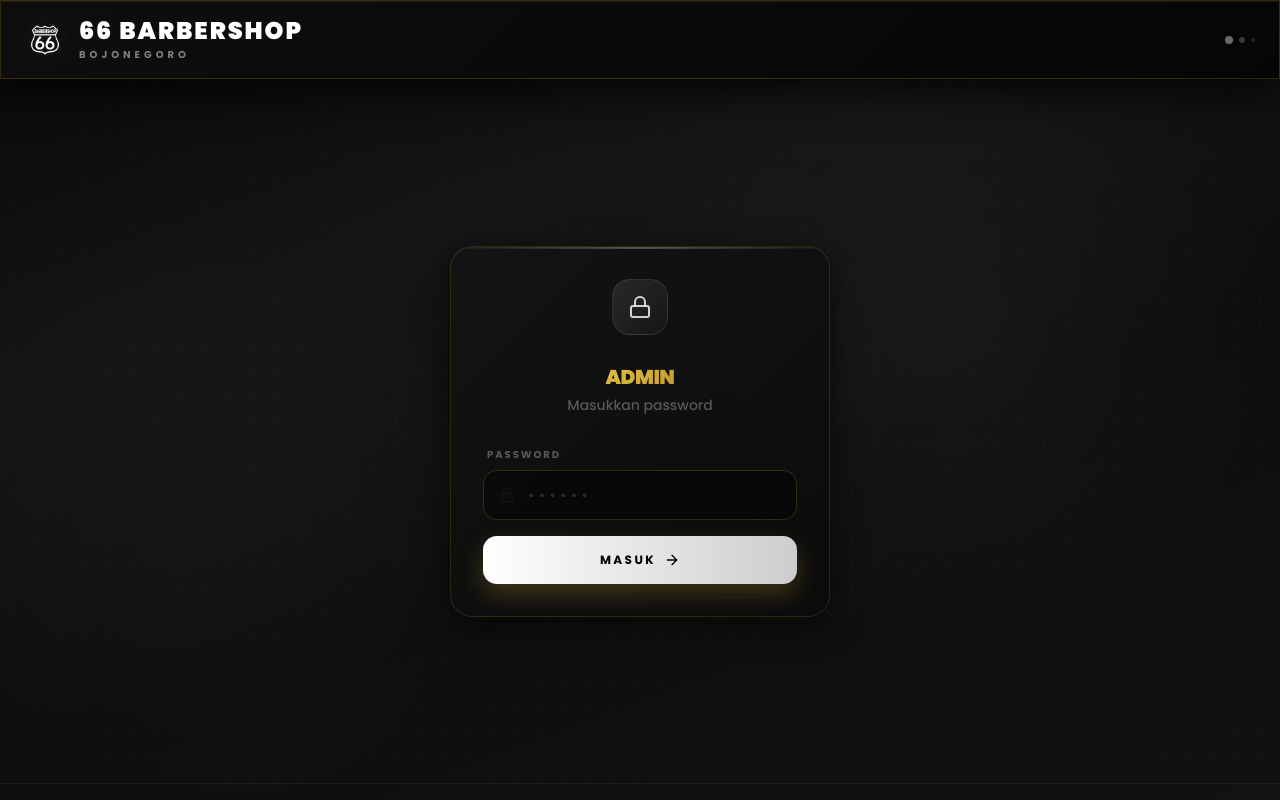
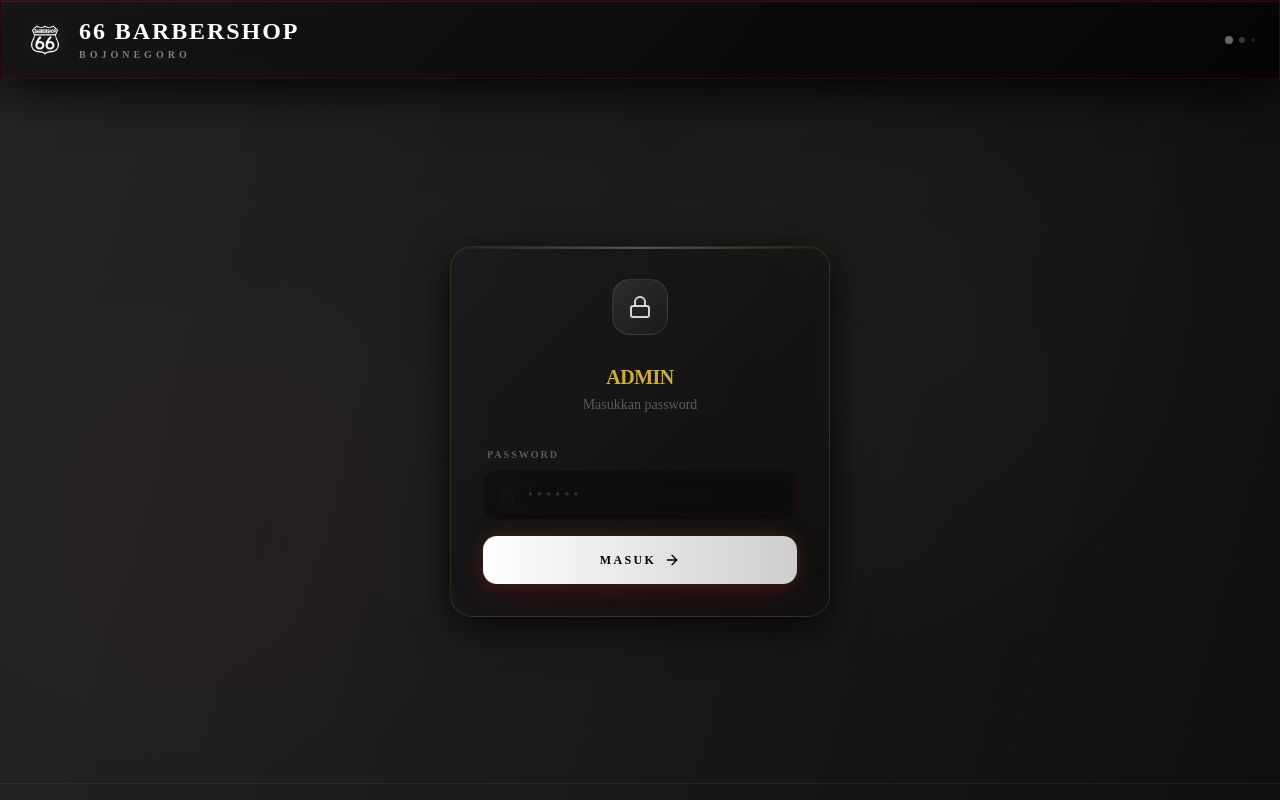
Before and after one commit to Repopribadi27/66-barbershop, a Next.js app: page /admin in a window 1280 px wide. Shown: the top 800 px of the page. Built offline with nearby package versions, Linux system fonts and the light colour scheme.

Commit message:
Apply user's requested palette: charcoal grey, brushed black, polished brass, deep burgundy and dynamic animations

```diff
--- a/src/app/globals.css
+++ b/src/app/globals.css
@@ -48,6 +48,7 @@
   --radius-4xl: calc(var(--radius) * 2.6);
   --animate-shimmer: shimmer 2.5s cubic-bezier(0.4, 0, 0.6, 1) infinite;
   --animate-pulse-slow: pulse 4s cubic-bezier(0.4, 0, 0.6, 1) infinite;
+  --animate-float: float 6s ease-in-out infinite;
 }
 
 @keyframes shimmer {
@@ -59,6 +60,12 @@
 @keyframes pulse {
   0%, 100% { opacity: 1; }
   50% { opacity: .5; }
+}
+
+@keyframes float {
+  0% { transform: translateY(0px); }
+  50% { transform: translateY(-10px); }
+  100% { transform: translateY(0px); }
 }
 
 :root {
@@ -132,35 +139,44 @@
   }
 }
 
-/* ===== 66 BARBERSHOP — PREMIUM GOLD & OBSIDIAN ===== */
+/* ===== 66 BARBERSHOP — PREMIUM GOLD, BURGUNDY & BRUSHED BLACK ===== */
+
+/* Brushed Metal Background */
+.bg-brushed-metal {
+  background:
+    linear-gradient(105deg, rgba(26,26,26,0.95) 0%, rgba(10,10,10,0.98) 100%),
+    repeating-linear-gradient(90deg, rgba(255,255,255,0.01) 0%, rgba(255,255,255,0.01) 1px, transparent 1px, transparent 2px),
+    repeating-linear-gradient(0deg, rgba(0,0,0,0.1) 0%, rgba(0,0,0,0.1) 1px, transparent 1px, transparent 4px);
+  background-size: 100% 100%, 4px 4px, 4px 4px;
+}
 
 /* Glass Cards */
 .glass {
-  background: linear-gradient(135deg, rgba(20,20,20,0.7) 0%, rgba(10,10,10,0.8) 100%);
-  backdrop-filter: blur(24px);
-  -webkit-backdrop-filter: blur(24px);
-  border: 1px solid rgba(212, 175, 55, 0.15); /* Subtle Gold border */
-  box-shadow: 0 8px 32px rgba(0,0,0,0.6), inset 0 1px 0 rgba(255,255,255,0.05);
+  background: linear-gradient(135deg, rgba(30,30,30,0.6) 0%, rgba(15,15,15,0.8) 100%);
+  backdrop-filter: blur(32px);
+  -webkit-backdrop-filter: blur(32px);
+  border: 1px solid rgba(212, 175, 55, 0.15); /* Polished Brass */
+  box-shadow: 0 10px 40px rgba(0,0,0,0.8), inset 0 1px 0 rgba(255,255,255,0.03);
 }
 
 .glass-strong {
-  background: linear-gradient(135deg, rgba(15,15,15,0.85) 0%, rgba(5,5,5,0.95) 100%);
-  backdrop-filter: blur(30px);
-  -webkit-backdrop-filter: blur(30px);
-  border: 1px solid rgba(212, 175, 55, 0.2);
-  box-shadow: 0 12px 40px rgba(0,0,0,0.8), inset 0 1px 0 rgba(212, 175, 55, 0.1);
+  background: linear-gradient(135deg, rgba(20,20,20,0.8) 0%, rgba(5,5,5,0.95) 100%);
+  backdrop-filter: blur(40px);
+  -webkit-backdrop-filter: blur(40px);
+  border: 1px solid rgba(128, 0, 32, 0.3); /* Deep Burgundy Accent */
+  box-shadow: 0 12px 50px rgba(0,0,0,0.9), inset 0 1px 0 rgba(212, 175, 55, 0.1);
 }
 
 .glass-input {
-  background: rgba(0,0,0,0.4);
-  backdrop-filter: blur(10px);
-  border: 1px solid rgba(212, 175, 55, 0.2);
-  transition: all 0.35s ease;
+  background: rgba(10,10,10,0.6);
+  backdrop-filter: blur(12px);
+  border: 1px solid rgba(128, 0, 32, 0.2); /* Burgundy */
+  transition: all 0.4s cubic-bezier(0.16, 1, 0.3, 1);
 }
 .glass-input:focus {
-  background: rgba(20,20,20,0.6);
-  border-color: rgba(212, 175, 55, 0.5);
-  box-shadow: 0 0 0 4px rgba(212, 175, 55, 0.05), 0 0 20px rgba(212, 175, 55, 0.1);
+  background: rgba(25,25,25,0.8);
+  border-color: rgba(212, 175, 55, 0.6); /* Gold */
+  box-shadow: 0 0 0 4px rgba(128, 0, 32, 0.15), 0 0 20px rgba(212, 175, 55, 0.15);
 }
 
 /* Hover Effects */
@@ -174,7 +190,13 @@
 
 /* Gradient Text */
 .text-gradient {
-  background: linear-gradient(135deg, #FFDF73 0%, #D4AF37 50%, #996515 100%);
+  background: linear-gradient(135deg, #FFDF73 0%, #D4AF37 40%, #B5A642 100%);
+  -webkit-background-clip: text;
+  -webkit-text-fill-color: transparent;
+  background-clip: text;
+}
+.text-gradient-burgundy {
+  background: linear-gradient(135deg, #A8203E 0%, #800020 50%, #4A0404 100%);
   -webkit-background-clip: text;
   -webkit-text-fill-color: transparent;
   background-clip: text;
@@ -189,8 +211,8 @@
 /* Gradient Border Cards */
 .gradient-border {
   position: relative;
-  background: linear-gradient(135deg, rgba(20,20,20,0.9) 0%, rgba(5,5,5,0.95) 100%);
-  backdrop-filter: blur(20px);
+  background: linear-gradient(135deg, rgba(30,30,30,0.85) 0%, rgba(10,10,10,0.95) 100%);
+  backdrop-filter: blur(24px);
 }
 .gradient-border::before {
   content: '';
@@ -198,7 +220,7 @@
   inset: 0;
   border-radius: inherit;
   padding: 1px;
-  background: linear-gradient(135deg, rgba(212, 175, 55, 0.4) 0%, rgba(212, 175, 55, 0.05) 50%, rgba(212, 175, 55, 0.2) 100%);
+  background: linear-gradient(135deg, rgba(212, 175, 55, 0.5) 0%, rgba(128, 0, 32, 0.3) 50%, rgba(212, 175, 55, 0.2) 100%);
   mask: linear-gradient(#fff 0 0) content-box, linear-gradient(#fff 0 0);
   mask-composite: exclude;
   -webkit-mask-composite: xor;
@@ -209,17 +231,17 @@
 .btn-glow {
   position: relative;
   overflow: hidden;
-  box-shadow: 0 10px 25px rgba(212, 175, 55, 0.25);
-  transition: all 0.5s ease;
+  box-shadow: 0 10px 30px rgba(128, 0, 32, 0.3), 0 0 15px rgba(212, 175, 55, 0.15);
+  transition: all 0.5s cubic-bezier(0.16, 1, 0.3, 1);
 }
 .btn-glow:hover {
-  box-shadow: 0 15px 35px rgba(212, 175, 55, 0.4);
-  transform: translateY(-2px);
+  box-shadow: 0 15px 40px rgba(128, 0, 32, 0.5), 0 0 30px rgba(212, 175, 55, 0.3);
+  transform: translateY(-3px) scale(1.01);
 }
 
 /* Dot Grid Background */
 .dot-grid {
-  background-image: radial-gradient(rgba(212, 175, 55, 0.05) 1px, transparent 1px);
+  background-image: radial-gradient(rgba(212, 175, 55, 0.06) 1px, transparent 1px);
   background-size: 24px 24px;
 }
 
--- a/src/app/layout.tsx
+++ b/src/app/layout.tsx
@@ -42,22 +42,15 @@ export default function RootLayout({
       className={`${poppins.variable} h-full antialiased dark`}
       suppressHydrationWarning
     >
-      <body
-        className="min-h-full flex flex-col text-white relative overflow-x-hidden"
-        style={{
-          fontFamily: 'var(--font-poppins), Poppins, sans-serif',
-          background: 'linear-gradient(160deg, #080808 0%, #151515 30%, #0e0e0e 60%, #121212 100%)',
-        }}
-        suppressHydrationWarning
-      >
-        {/* Dot Grid Overlay */}
-        <div className="fixed inset-0 dot-grid pointer-events-none z-0" />
+      <body className={`${poppins.variable} font-sans antialiased bg-brushed-metal text-white min-h-screen flex flex-col relative selection:bg-[#D4AF37]/30 selection:text-white overflow-x-hidden`} suppressHydrationWarning>
+        {/* Dynamic ambient lights */}
+        <div className="fixed inset-0 dot-grid pointer-events-none z-0 opacity-40 mix-blend-overlay" />
 
-        {/* Ambient Orbs — ultra premium subtle glow */}
-        <div className="fixed top-[-10%] right-[-5%] w-[800px] h-[800px] rounded-full pointer-events-none z-0 mix-blend-screen"
-          style={{ background: 'radial-gradient(circle, rgba(255,255,255,0.03) 0%, transparent 60%)' }} />
-        <div className="fixed bottom-[-10%] left-[-10%] w-[700px] h-[700px] rounded-full pointer-events-none z-0 mix-blend-screen"
-          style={{ background: 'radial-gradient(circle, rgba(255,255,255,0.02) 0%, transparent 60%)' }} />
+        {/* Ambient Orbs — ultra premium subtle glow with burgundy/gold mix */}
+        <div className="fixed top-[-10%] right-[-5%] w-[800px] h-[800px] rounded-full pointer-events-none z-0 mix-blend-screen animate-pulse-slow"
+          style={{ background: 'radial-gradient(circle, rgba(212,175,55,0.04) 0%, transparent 60%)' }} />
+        <div className="fixed bottom-[-10%] left-[-10%] w-[700px] h-[700px] rounded-full pointer-events-none z-0 mix-blend-screen animate-pulse-slow"
+          style={{ background: 'radial-gradient(circle, rgba(128,0,32,0.06) 0%, transparent 60%)', animationDelay: '2s' }} />
         <div className="fixed top-[50%] left-[50%] translate-x-[-50%] translate-y-[-50%] w-[1000px] h-[600px] rounded-full pointer-events-none z-0 mix-blend-screen"
           style={{ background: 'radial-gradient(ellipse, rgba(255,255,255,0.01) 0%, transparent 70%)' }} />
 
--- a/src/app/page.tsx
+++ b/src/app/page.tsx
@@ -32,7 +32,7 @@ export default function Home() {
 
   return (
     <div className="min-h-[88vh] flex items-center justify-center px-4 py-20">
-      <div className="max-w-[440px] w-full">
+      <div className="max-w-[440px] w-full relative z-10 animate-[float_6s_ease-in-out_infinite]">
 
         {/* Main Card */}
         <div className="gradient-border rounded-[2rem] p-8 sm:p-10 hover-lift relative overflow-hidden bg-[#0A0A0A]/40 backdrop-blur-2xl shadow-[0_8px_32px_rgba(0,0,0,0.4)]">
@@ -98,7 +98,7 @@ export default function Home() {
             <Button
               type="submit"
               disabled={isLoading}
-              className="w-full relative group overflow-hidden bg-gradient-to-r from-[#D4AF37] to-[#FFDF73] text-[#050505] hover:from-[#FFDF73] hover:to-[#D4AF37] border-none rounded-xl py-6 font-extrabold text-[13px] uppercase tracking-[0.25em] transition-all duration-500 shadow-[0_0_20px_rgba(212,175,55,0.2)] hover:shadow-[0_0_30px_rgba(212,175,55,0.4)] hover:-translate-y-0.5 flex items-center justify-center gap-2"
+              className="w-full relative group overflow-hidden bg-gradient-to-r from-[#800020] via-[#A8203E] to-[#D4AF37] text-white hover:from-[#A8203E] hover:to-[#FFDF73] hover:text-[#050505] border-none rounded-xl py-6 font-extrabold text-[13px] uppercase tracking-[0.25em] transition-all duration-500 shadow-[0_0_20px_rgba(128,0,32,0.3)] hover:shadow-[0_0_30px_rgba(212,175,55,0.4)] hover:-translate-y-0.5 flex items-center justify-center gap-2"
               suppressHydrationWarning
             >
               <div className="absolute inset-0 bg-gradient-to-r from-transparent via-white/40 to-transparent -translate-x-full group-hover:animate-shimmer" />
```
